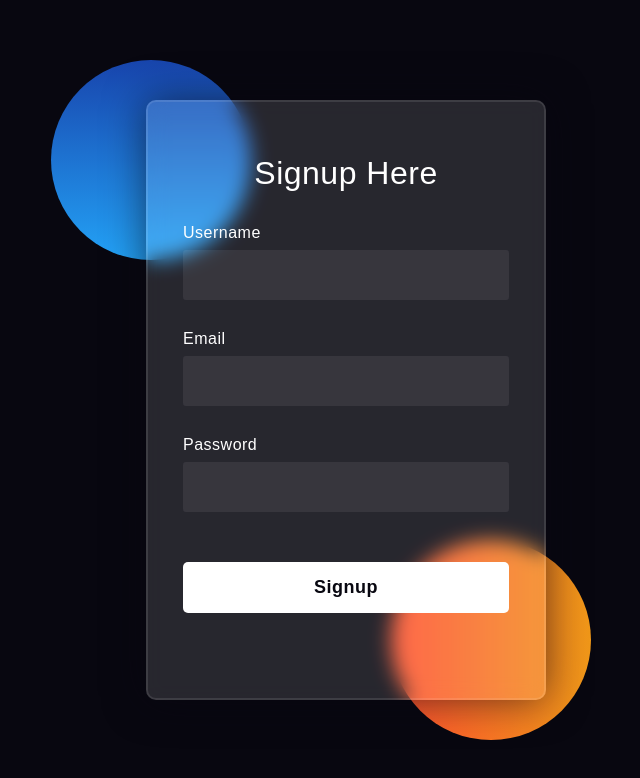
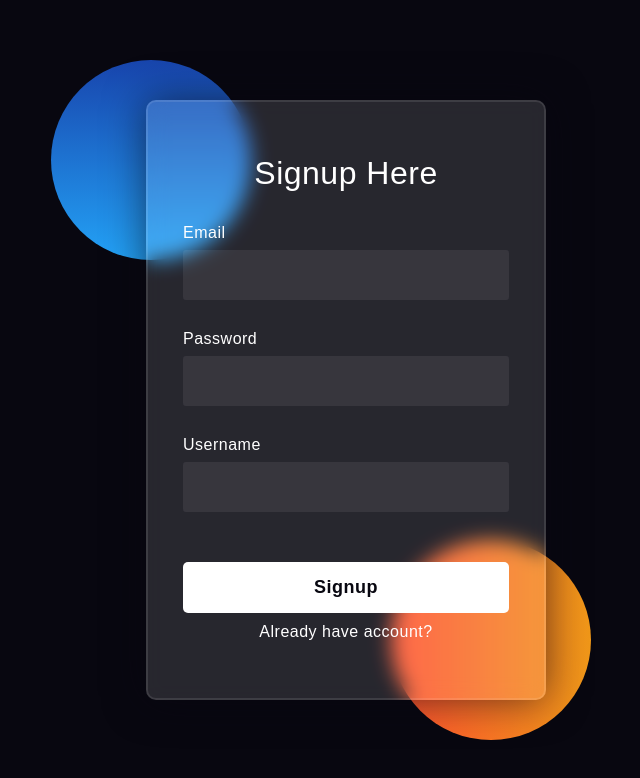
Before and after one commit to alidotdeveloper/Recuriting-Project, a React (Create React App) app: page /signup in a window 1280 px wide. Shown: the top 778 px of the page, without its empty margins (294-934 px from the left). Built offline with nearby package versions, Linux system fonts and the light colour scheme.

Commit message:
signup done with navigation

```diff
--- a/src/App.js
+++ b/src/App.js
@@ -8,9 +8,7 @@ function App() {
     <>
       <Routes>
         <Route exact path="/" element={<Login />} />
-        <Route exact path="signup" element={<Signup />} />
-        {/* <Route exact path="/" element={<Home />} />
-        <Route exact path="/about" element={<About />} /> */}
+        <Route exact path="/signup" element={<Signup />} />
       </Routes>
     </>
   );
--- a/src/components/Login.jsx
+++ b/src/components/Login.jsx
@@ -50,7 +50,7 @@ function Login() {
         <label >Password</label>
         <input type='password' id='passowrd'  onChange={e=> setValues({...values, password:e.target.value})} />
         <button class="login-btn">Login</button>
-        <div className='signup-text' onClick={(()=>{navigate("/signup")}) }>Signup Here</div>
+        <div className='signup-text' onClick={(()=>{navigate("/signup")}) }>Signup?</div>
 
         <div className='danger-text'>{err}</div>
       </form>
--- a/src/components/Signup.jsx
+++ b/src/components/Signup.jsx
@@ -1,28 +1,66 @@
-import React from 'react';
-import { useNavigate } from "react-router-dom";
+import axios from 'axios';
+import React, { useEffect, useState } from 'react';
+import { useNavigate } from 'react-router-dom';
+
+
 
 const Signup = () => {
   const navigate = useNavigate();
+  const [err,setError] = useState()
+  const [values, setValues] = useState({
+    email: '',
+    password: '',
+    role:'Admin',
+    username:'',
+  })
+
+
+  const handlesignup = (e) => {
+    e.preventDefault();
+    axios.post('http://localhost:8080/api/signup', values)
+      .then(res => {
+        setError(null);
+        console.log(res.data.message);
+        if (res.data.status === "ok") {
+          setError(res.data.message);
+          navigate('/', { replace: true })
+        } else {
+          setError(res.data.message)
+        }
+
+      }).catch(err => console.log(err));
+
+
+  }
+  useEffect(() => {
+    if (err === null) {
+      // No error, navigate
+      navigate('/', { replace: true });
+    }
+  }, [err, navigate]);
+
 
   return (
     <>
-          <div className="main">
+      <div className="main">
       <div className="background">
         <div className="shape"></div>
         <div className="shape"></div>
       </div>
-      <form onSubmit="" method='POST' className='signup-form'>
+      <form onSubmit={handlesignup} method='POST' className='signup-form'>
 
         <h3>Signup Here</h3>
 
+
+        <label >Email</label>
+        <input type='text' id="email"   onChange={e=> setValues({...values, email:e.target.value})}  />
+        <label >Password</label>
+        <input type='password' id='passowrd'   onChange={e=> setValues({...values, password:e.target.value})} />
         <label >Username</label>
-          <input type='text' id="username" />
-          <label >Email</label>
-        <input type='text' id="email"    />
-        <label >Password</label>
-        <input type='password' id='passowrd'  />
-        <button>Signup</button>
-        <div className='danger-text'></div>
+        <input type='text' id="username" onChange={e=> setValues({...values, username:e.target.value})}  />
+          <button>Signup</button>
+          <div className='login-text' onClick={(()=>{navigate("/")}) }>Already have account?</div>
+          <div className='danger-text'>{ err}</div>
       </form>
 
     </div>
--- a/src/style/login.css
+++ b/src/style/login.css
@@ -99,10 +99,10 @@ font-weight: 600;
 border-radius: 5px;
 cursor: pointer;
 }
-.danger-text,.signup-text{
+.danger-text,.signup-text,.login-text{
   color:white;
   text-align: center;
-   padding:15px;
+   padding:10px;
 }
 h1,h2,h3,h4{
   color: white;
```
